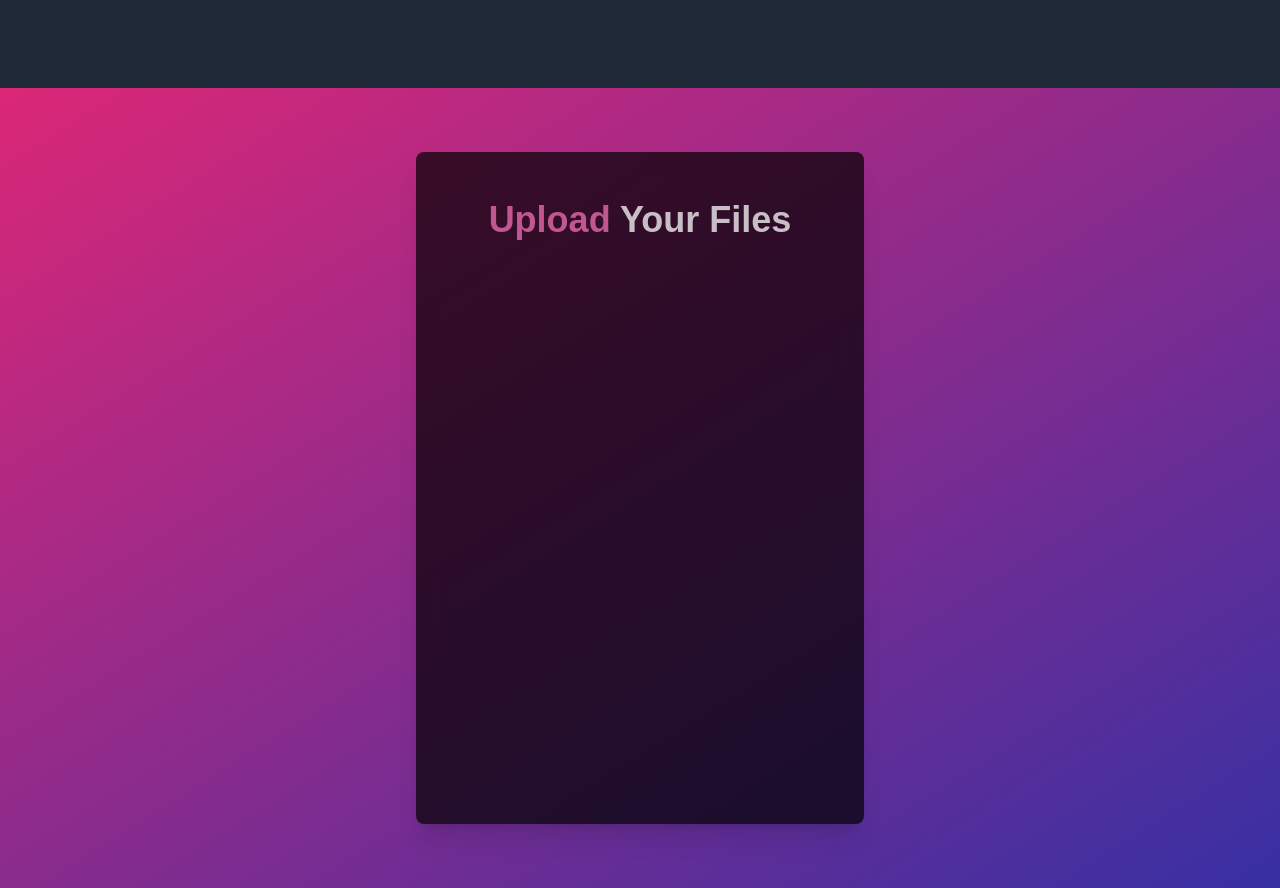
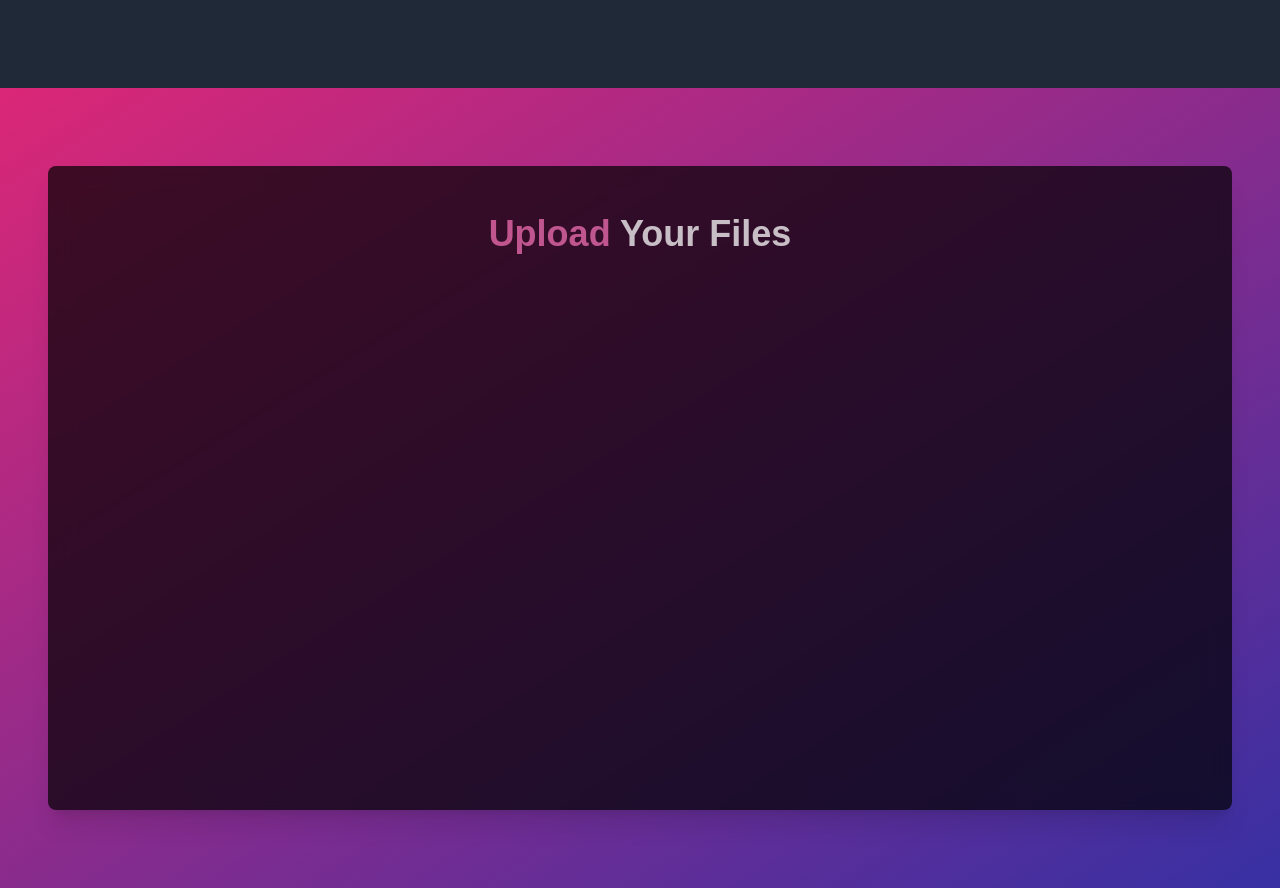
Before and after one commit to NafisRayan/PortalUp, a React (Create React App) app in the folder Frontend/: page /upload in a window 1280 px wide. Built offline with nearby package versions, Linux system fonts and the light colour scheme.

Commit message:
Refactor component styles: remove unnecessary max-width properties in FileUpload, About, Home, and Upload pages

```diff
--- a/Frontend/src/components/FileUpload.js
+++ b/Frontend/src/components/FileUpload.js
@@ -84,7 +84,7 @@ const FileUpload = () => {
 
   return (
     <motion.div
-      className="max-w-sm md:max-w-md p-6 md:p-10 bg-black bg-opacity-50 rounded-xl shadow-lg text-center text-white backdrop-blur-md"
+      className="p-6 md:p-10 bg-black bg-opacity-50 rounded-xl shadow-lg text-center text-white backdrop-blur-md"
       initial={{ opacity: 0, scale: 0.8 }}
       animate={{ opacity: 1, scale: 1 }}
       transition={{ duration: 0.5 }}
--- a/Frontend/src/pages/About.js
+++ b/Frontend/src/pages/About.js
@@ -3,7 +3,7 @@ import React from "react";
 const About = () => {
   return (
     <div className="min-h-screen bg-gradient-to-br from-blue-800 to-purple-700 flex justify-center items-center p-4 md:p-8">
-      <div className="bg-black bg-opacity-60 rounded-lg shadow-xl p-6 md:p-12 m-4 w-full max-w-md md:max-w-lg backdrop-blur-md animate-fade-in">
+    <div className="bg-black bg-opacity-60 rounded-lg shadow-xl p-6 md:p-12 m-4 w-full backdrop-blur-md animate-fade-in">
         <h1 className="text-white font-bold text-3xl md:text-4xl lg:text-5xl text-center mb-6 md:mb-8 animate-slide-in-down">
           About <span className="text-teal-400">File Uploader</span>
         </h1>
--- a/Frontend/src/pages/Home.js
+++ b/Frontend/src/pages/Home.js
@@ -26,7 +26,7 @@ const Home = () => {
       initial="hidden"
       animate="visible"
     >
-      <motion.div className="bg-black bg-opacity-60 rounded-xl shadow-lg p-8 max-w-md w-full" style={{ backdropFilter: 'blur(10px)' }}>
+      <motion.div className="bg-black bg-opacity-60 rounded-xl shadow-lg p-8 w-full" style={{ backdropFilter: 'blur(10px)' }}>
         <motion.h1
           className="text-white font-bold text-4xl text-center mb-6"
           variants={textVariants}
--- a/Frontend/src/pages/Upload.js
+++ b/Frontend/src/pages/Upload.js
@@ -4,7 +4,7 @@ import FileUpload from "../components/FileUpload";
 const Upload = () => {
   return (
     <div className="min-h-screen bg-gradient-to-br from-pink-600 to-indigo-800 flex justify-center items-center p-4 md:p-8">
-      <div className="bg-black bg-opacity-70 rounded-lg shadow-xl p-6 md:p-12 m-4 w-full max-w-sm md:max-w-md backdrop-blur-md animate-zoom-in">
+    <div className="bg-black bg-opacity-70 rounded-lg shadow-xl p-6 md:p-12 m-4 w-full backdrop-blur-md animate-zoom-in">
         <h1 className="text-white font-bold text-3xl md:text-4xl text-center mb-6 md:mb-8 animate-pulse">
           <span className="text-pink-400">Upload</span> Your Files
         </h1>
```
